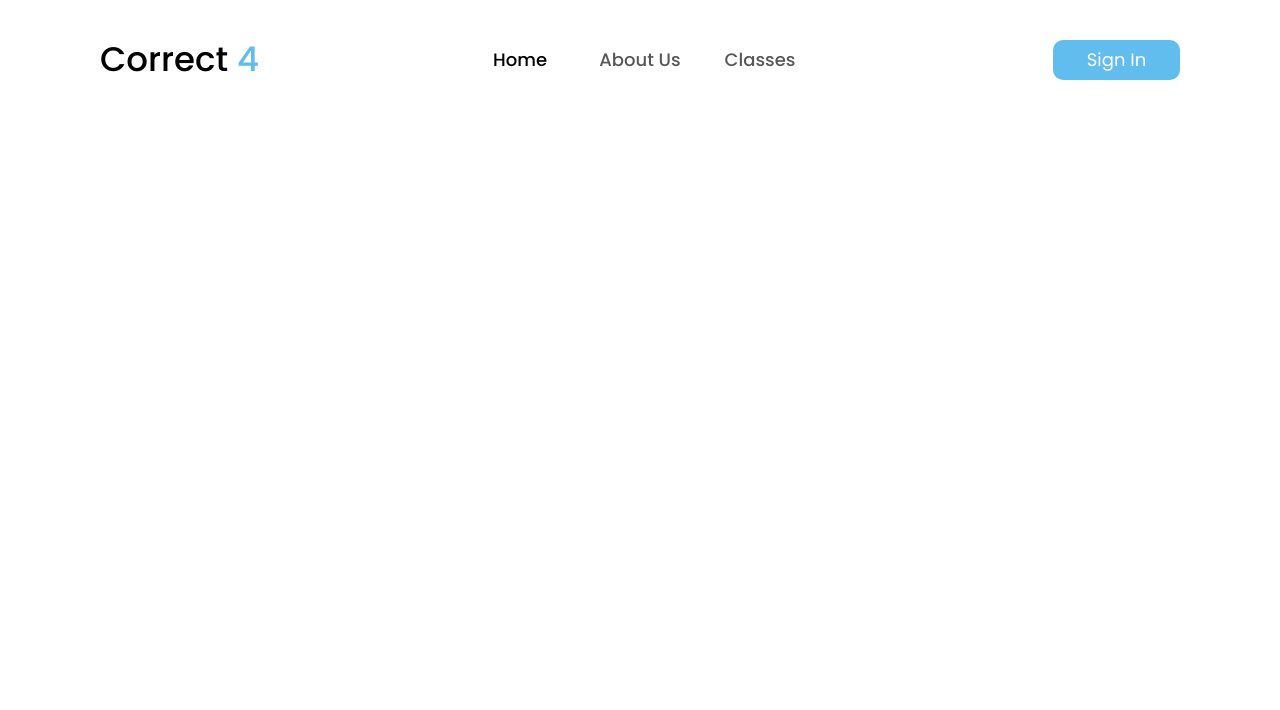
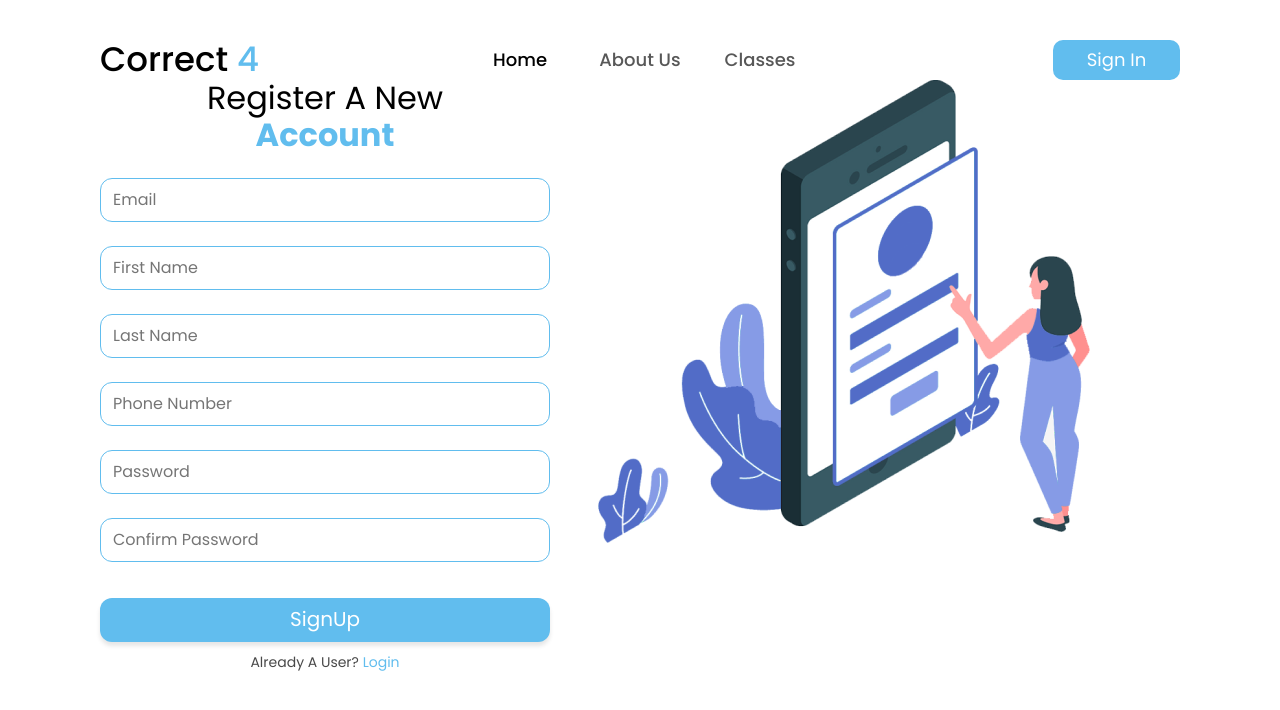
Before and after one commit to El-bana/correct4, a React (Create React App) app: page /register in a window 1280 px wide. Shown: the top 710 px of the page. Built offline with nearby package versions, Linux system fonts and the light colour scheme.

Commit message:
register page missing same login styles

```diff
--- a/src/App.js
+++ b/src/App.js
@@ -5,6 +5,7 @@ import Navbar from './components/nav/Navbar';
 import Home from './pages/Home/Home';
 import About from './pages/About/About';
 import Login from './pages/Login/Login';
+import Register from './pages/Register/Register';
 
 function App() {
   return (
@@ -14,6 +15,7 @@ function App() {
         <Route path='/' element={<Home />} />
         <Route path='/about-us' element={<About />} />
         <Route path='/login' element={<Login />} />
+        <Route path='/register' element={<Register />} />
       </Routes>
     </div>
   );
--- /dev/null
+++ b/src/pages/Register/Register.jsx
@@ -0,0 +1,77 @@
+import GridContainer from '../../components/grid/GridContainer'
+import GridItem from '../../components/grid/GridItem'
+import styles from '../Login/Login.module.css'
+import * as Yup from 'yup';
+import { Formik, Form, Field } from 'formik';
+import loginImage from '../../assets/images/login.png'
+
+const Register = () => {
+  const phoneRegExp = /^((\\+[1-9]{1,4}[ \\-]*)|(\\([0-9]{2,3}\\)[ \\-]*)|([0-9]{2,4})[ \\-]*)*?[0-9]{3,4}?[ \\-]*[0-9]{3,4}?$/
+
+  const SignUp = Yup.object().shape({
+    email: Yup.string().email('Invalid email').required('Required'),
+    firstName: Yup.string().required('Required'),
+    lastName: Yup.string().required('Required'),
+    phone: Yup.string().matches(phoneRegExp, 'Phone number is not valid'),
+    password: Yup
+      .string()
+      .required('Please Enter your password')
+      .min(8, 'Password is too short - should be 8 chars minimum.'),
+    passwordConfirmation: Yup.string()
+      .oneOf([Yup.ref('password'), null], 'Passwords must match')
+  });
+
+  return (
+    <GridContainer className='main-grid'>
+      <GridItem gridSize={5} className='login-left'>
+        <h2 className={styles.main_paragraph}>Register A New <br /> <span>Account</span></h2>
+        <Formik
+          initialValues={{
+            email: '',
+            phone: '',
+            password: '',
+          }}
+          validationSchema={SignUp}
+          onSubmit={values => {
+            // same shape as initial values
+            console.log(values);
+          }}
+          validateOnChange={false}
+          validateOnBlur={false}
+        >
+          {({ errors, touched }) => (
+            <Form className={styles.login_form}>
+              <Field name="email" type='email' placeholder='Email' className='main-input' />
+              {errors.email && touched.email ? (
+                <div className='form-validation'>{errors.email}</div>
+              ) : null}
+              <Field name="firstName" placeholder='First Name' className='main-input' />
+              {errors.firstName && touched.firstName ? (
+                <div className='form-validation'>{errors.firstName}</div>
+              ) : null}
+              <Field name="lastName" placeholder='Last Name' className='main-input' />
+              {errors.lastName && touched.lastName ? (
+                <div className='form-validation'>{errors.lastName}</div>
+              ) : null}
+              <Field name="phone" type='tel' placeholder='Phone Number' className='main-input' />
+              {errors.phone && touched.phone ? (
+                <div className='form-validation'>{errors.phone}</div>
+              ) : null}
+              <Field name="password" type="password" placeholder='Password' className='main-input' />
+              {errors.password && touched.password ? <div className='form-validation'>{errors.password}</div> : null}
+              <Field name="passwordConfirmation" type="password" placeholder='Confirm Password' className='main-input' />
+              {errors.passwordConfirmation && touched.passwordConfirmation ? <div className='form-validation'>{errors.passwordConfirmation}</div> : null}
+              <button type="submit" className='form-button'>SignUp</button>
+            </Form>
+          )}
+        </Formik>
+        <p className='form-link'>Already A User? <span>Login</span></p>
+      </GridItem>
+      <GridItem gridSize={6} className='form-image'>
+        <img src={loginImage} alt='' />
+      </GridItem>
+    </GridContainer>
+  )
+}
+
+export default Register
```
